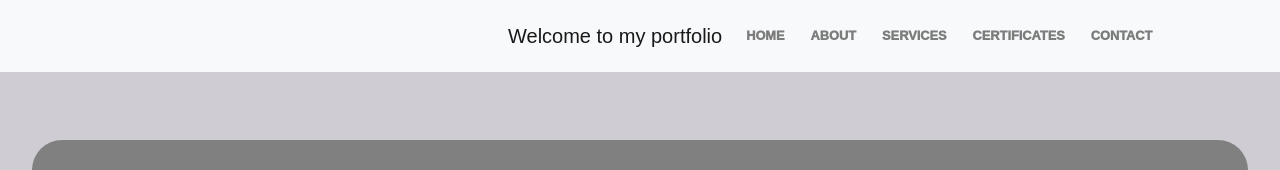
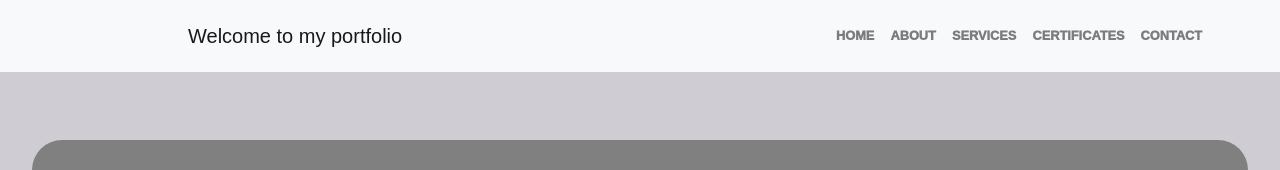
Before and after one commit to middas123/my-portfolio, a React (Vite) app: page / in a window 1280 px wide. Shown: the top 170 px of the page. Built offline with nearby package versions, Linux system fonts and the light colour scheme.

Commit message:
Header
I was separating the header brand and the nav links

```diff
--- a/src/Components/header/Header.jsx
+++ b/src/Components/header/Header.jsx
@@ -13,7 +13,8 @@ function Header() {
         <nav className="navbar">
             <a className="navbar-brand" href="#home">Welcome to my portfolio</a>
         </nav>
-
+        </Container>
+        <Container>
           <Navbar.Toggle aria-controls="basic-navbar-nav" />
           <Navbar.Collapse id="basic-navbar-nav">
             <Nav className="m-s auto">
--- a/src/Components/header/header.css
+++ b/src/Components/header/header.css
@@ -10,10 +10,11 @@
   .nav-link {
     font-size: 0.8rem;
     font-weight: 1000;
-    color: #555; /* You can change this color */
-    margin-right: 10px;
+    margin-left: 0px;
+    padding: 10px;
     text-transform: uppercase;
     transition: color 0.3s ease;
+
   }
 
   .nav-link:hover {
```
